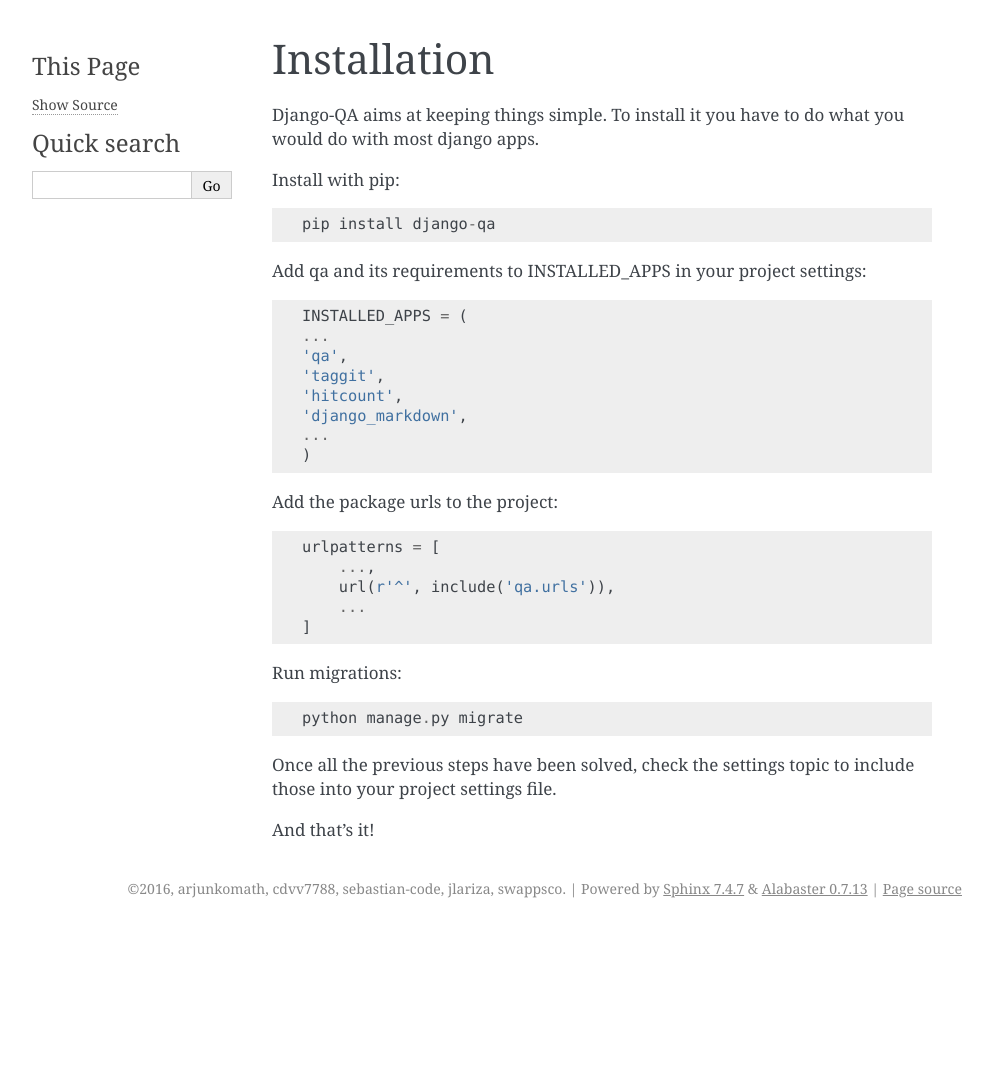
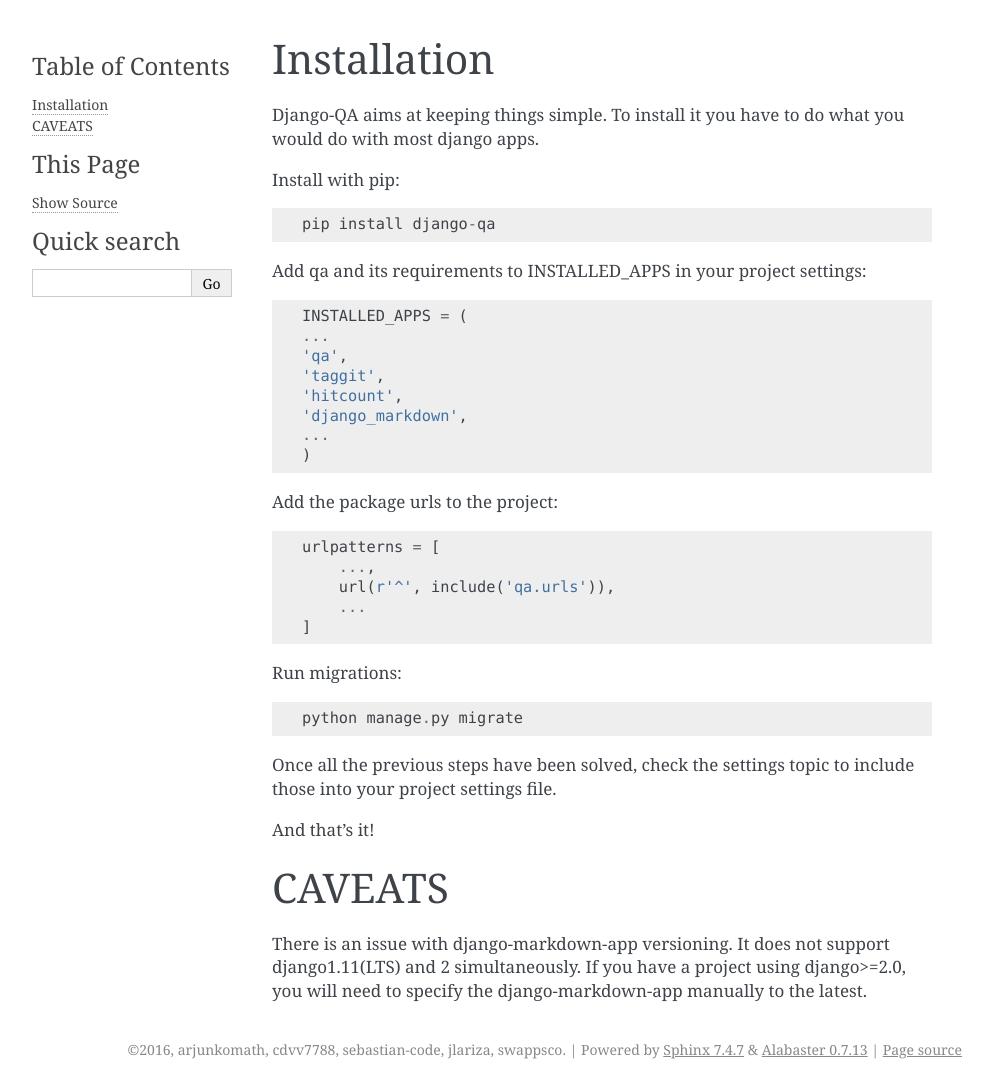
Before and after one commit to arjunkomath/Simple-Q-A-App-using-Python-Django, a Sphinx documentation site: the page built from docs/installation.rst, in a window 1280 px wide. Shown: the whole page, without its empty margins (148-1141 px from the left). Built offline with Sphinx 7.4.7, drawn with Linux system fonts in a browser that asks for light colours; before the commit the page ends 928 px from its top, so only the background shows below that.

Commit message:
Document issue with django-markdown-app

```diff
--- a/docs/installation.rst
+++ b/docs/installation.rst
@@ -37,3 +37,8 @@ Run migrations::
 Once all the previous steps have been solved, check the settings topic to include those into your project settings file.
 
 And that's it!
+
+CAVEATS
+-------
+There is an issue with django-markdown-app versioning. It does not support django1.11(LTS) and 2 simultaneously.
+If you have a project using django>=2.0, you will need to specify the django-markdown-app manually to the latest.
```
